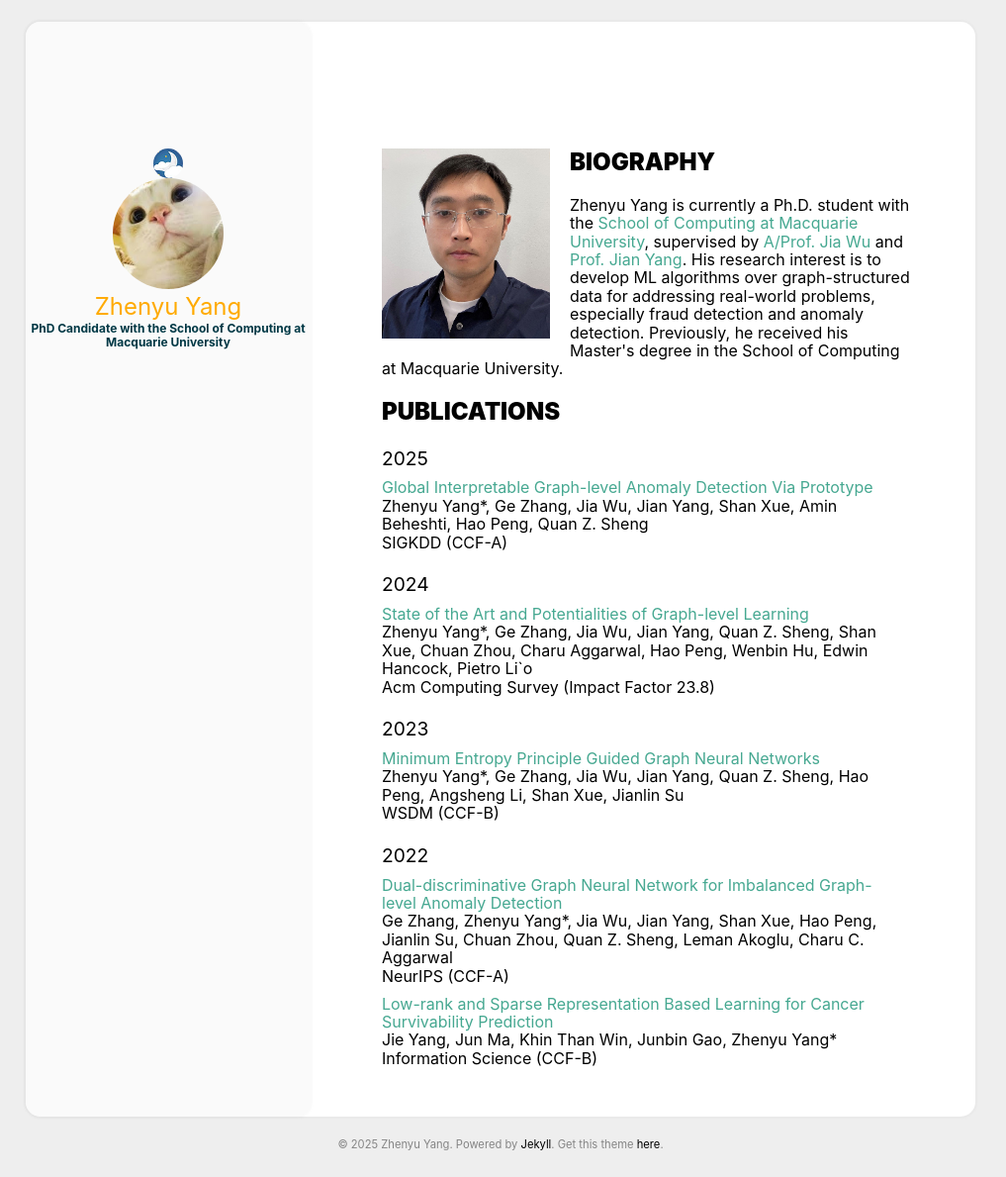
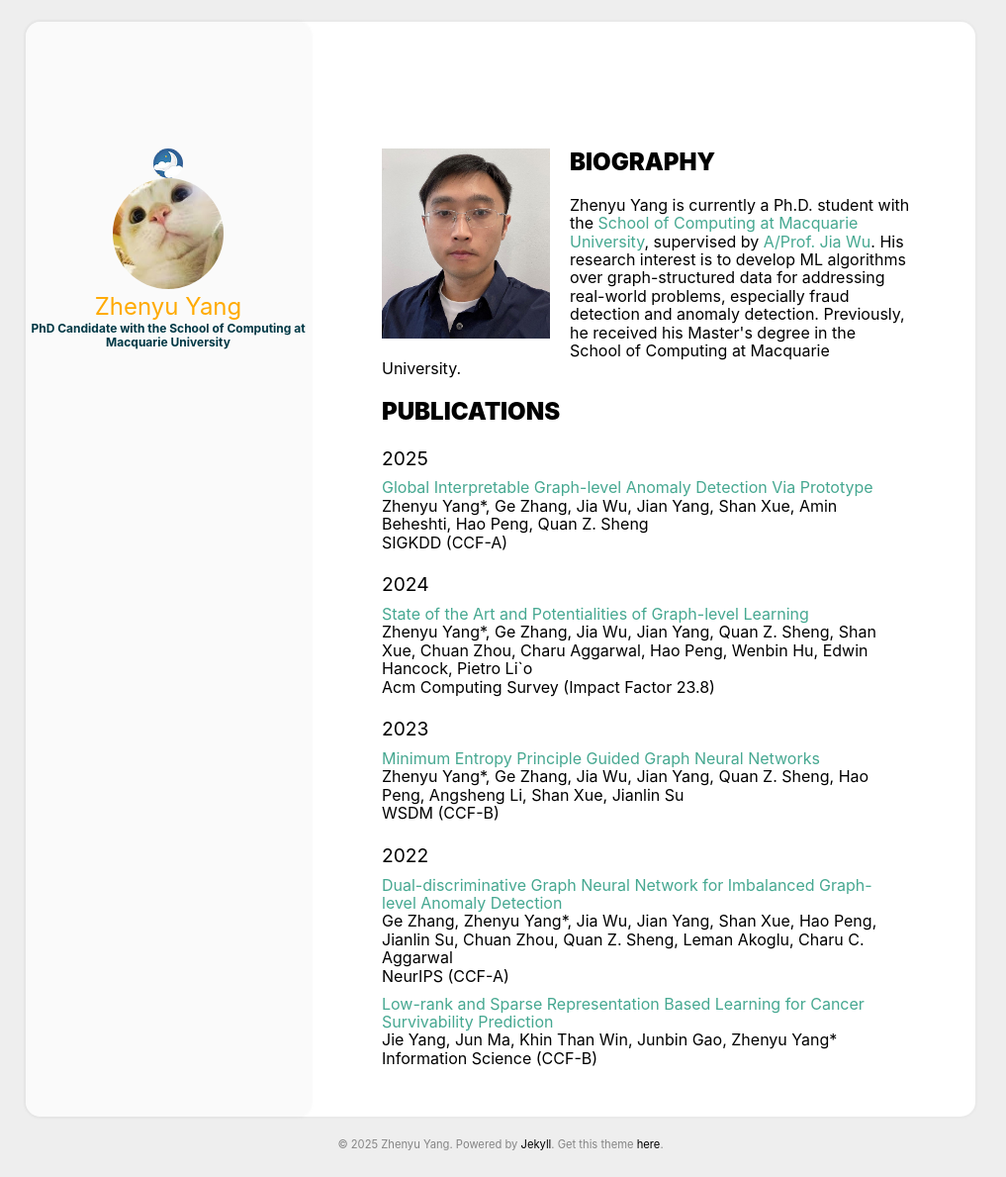
Before and after one commit to ZhenyuYangMQ/ZhenyuYangMQ.github.io, a Jekyll site: the page built from index.html, in a window 1280 px wide. Shown: the whole page at 99% size, without its empty margins (134-1151 px from the left). Built offline with Jekyll 4.4.1, drawn with Linux system fonts in a browser that asks for light colours.

Commit message:
Update archive.html

```diff
--- a/_includes/archive.html
+++ b/_includes/archive.html
@@ -31,7 +31,7 @@
   <div>
   <h2><b>BIOGRAPHY</b></h2>
     <div  style="width:535px">
-    Zhenyu Yang is currently a Ph.D. student with the <a href='https://www.mq.edu.au/faculty-of-science-and-engineering/departments-and-schools/school-of-computing'> School of Computing at Macquarie University</a>, supervised by <a href='http://web.science.mq.edu.au/~jiawu/'> A/Prof. Jia Wu</a> and <a href='https://researchers.mq.edu.au/en/persons/jian-yang'> Prof. Jian Yang</a>. His research interest is to develop ML algorithms over graph-structured data for addressing real-world problems, especially fraud detection and anomaly detection. Previously, he received his Master's degree in the School of Computing at Macquarie University.
+    Zhenyu Yang is currently a Ph.D. student with the <a href='https://www.mq.edu.au/faculty-of-science-and-engineering/departments-and-schools/school-of-computing'> School of Computing at Macquarie University</a>, supervised by <a href='http://web.science.mq.edu.au/~jiawu/'> A/Prof. Jia Wu</a>. His research interest is to develop ML algorithms over graph-structured data for addressing real-world problems, especially fraud detection and anomaly detection. Previously, he received his Master's degree in the School of Computing at Macquarie University.
     </div>
   </div>
   <div class="archive_title">
```
